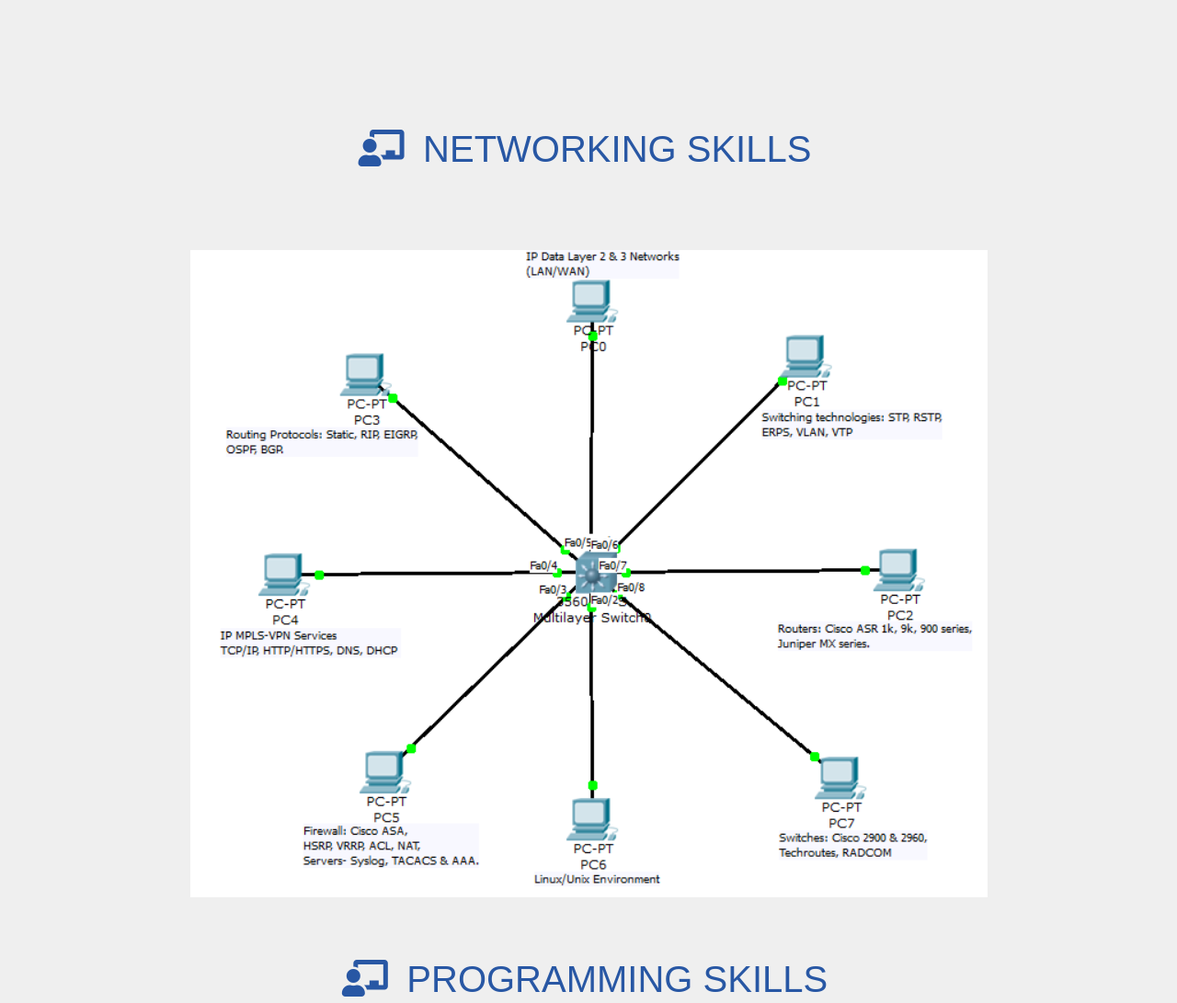
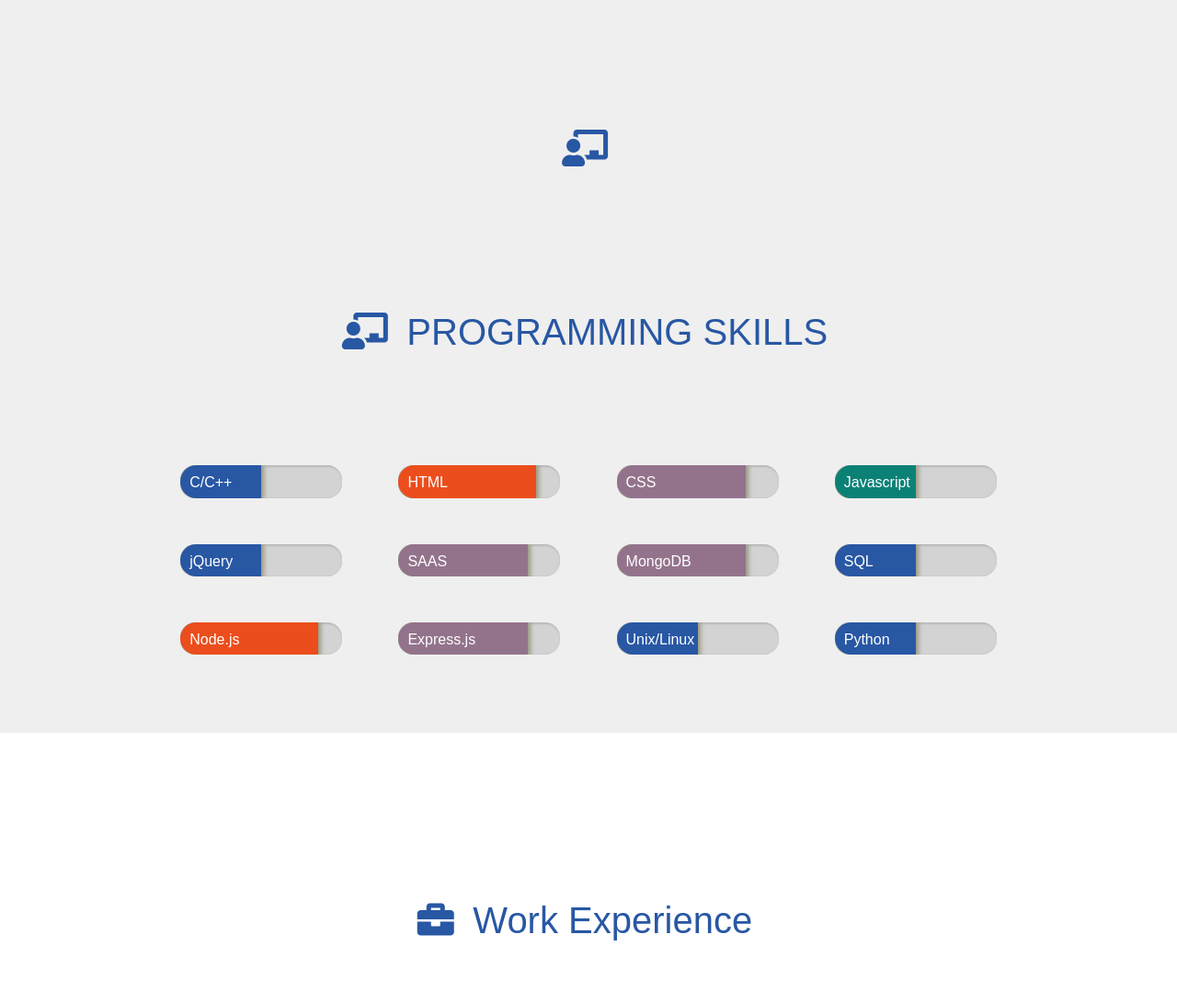
Before and after one commit to insidescripted/nitin.portfolio, a plain HTML site: page index.html in a window 1280 px wide. Shown: the part 2220-3311 px from the top of the page at 92% size. Drawn offline with Linux system fonts and the light colour scheme.

Commit message:
Update index.html

```diff
--- a/index.html
+++ b/index.html
@@ -135,9 +135,7 @@ issues within defined SLA.<br>
                 <span>
                     <i class="fas fa-chalkboard-teacher"></i>
                 </span>
-                <span> NETWORKING SKILLS </span>
-            </h1>
-	    <img src="photo-1472289065668-ce650ac443d2-1.jpg">
+
 	   <!------------------------------------------------------------------------------------------------>
 	     <h1 class="section-heading mb75px ">
                 <span>
```
